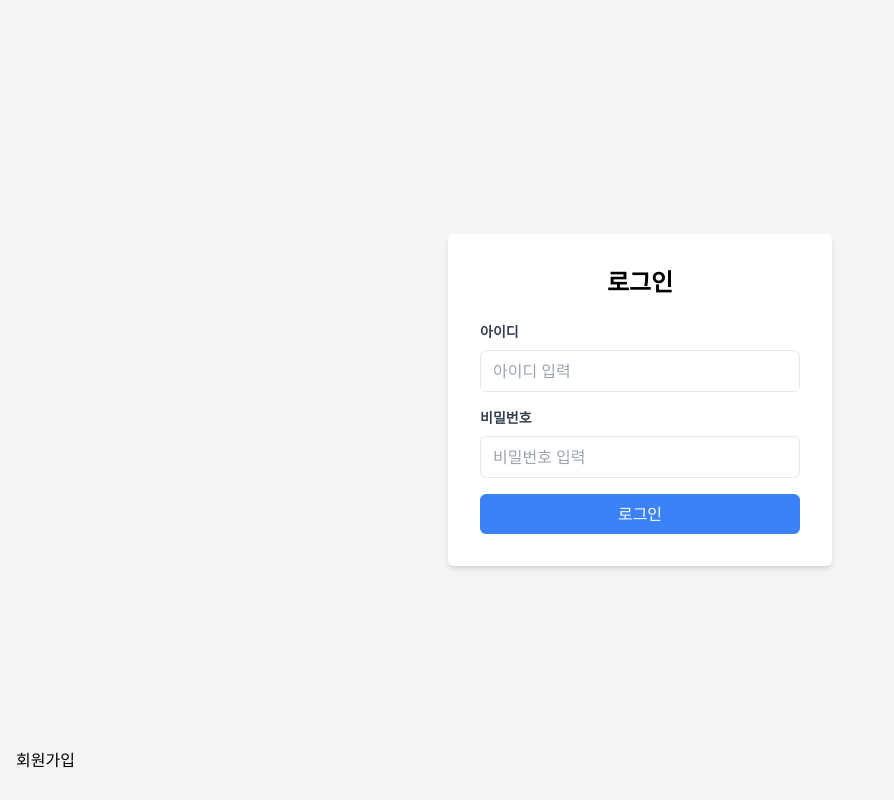
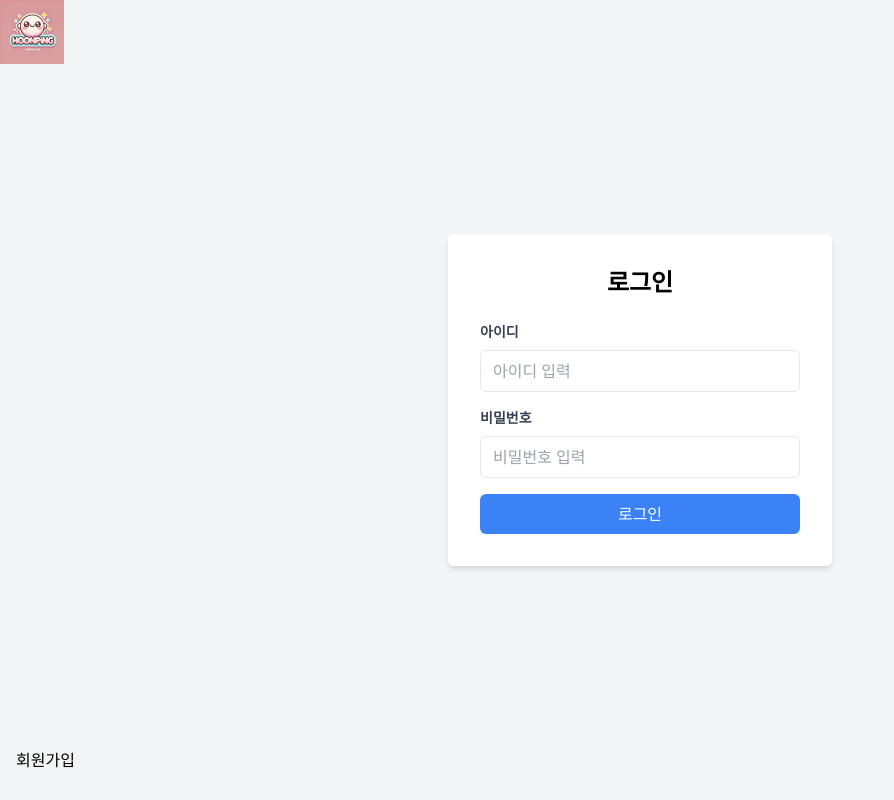
Before and after one commit to KJH-Programmer/HooniPing, a Vue app in the folder frontend/: page /login in a window 1280 px wide. Shown: the whole page, without its empty margins (0-894 px from the left). Built offline with nearby package versions, Linux system fonts and the light colour scheme.

Commit message:
로고 및 css 테스트

```diff
--- a/frontend/src/components/LoginPage.vue
+++ b/frontend/src/components/LoginPage.vue
@@ -1,5 +1,14 @@
 <template>
     <div class="relative h-screen bg-gray-100">
+
+      <!-- 로고를 페이지 왼쪽 상단에 고정 -->
+      <router-link to="/">
+        <img
+          :src="require('@/assets/HooniPing.jpg')"
+          alt="Logo"
+          class="absolute top-0 left-0 w-16 cursor-pointer z-50"
+        />
+      </router-link>
       <!-- 중앙에 로그인 박스 -->
       <div class="flex items-center justify-center h-full">
         <div class="bg-white p-8 rounded-md shadow-md w-full max-w-sm">
@@ -20,7 +29,7 @@
 
       <!-- 회원가입 버튼을 페이지 하단에 고정 -->
       <button
-        class="absolute bottom-5 bg-whigt-500 text-black py-2 px-4 rounded-md"
+        class="absolute bottom-5 bg-white-500 text-black py-2 px-4 rounded-md"
 
         @click="goToSignup">
         회원가입
--- a/frontend/src/components/SignupPage.vue
+++ b/frontend/src/components/SignupPage.vue
@@ -81,7 +81,7 @@
   <style scoped>
   .signup-container {
     max-width: 400px;
-    margin: 0 auto;
+    margin: 50px auto;;
     padding: 1rem;
     background-color: #f9f9f9;
     border-radius: 8px;
```
Also changed, not shown: frontend/src/assets/HooniPing.jpg (added), frontend/src/assets/css/tailwind.css, frontend/src/assets/styles.css (renamed from frontend/src/styles.css).
